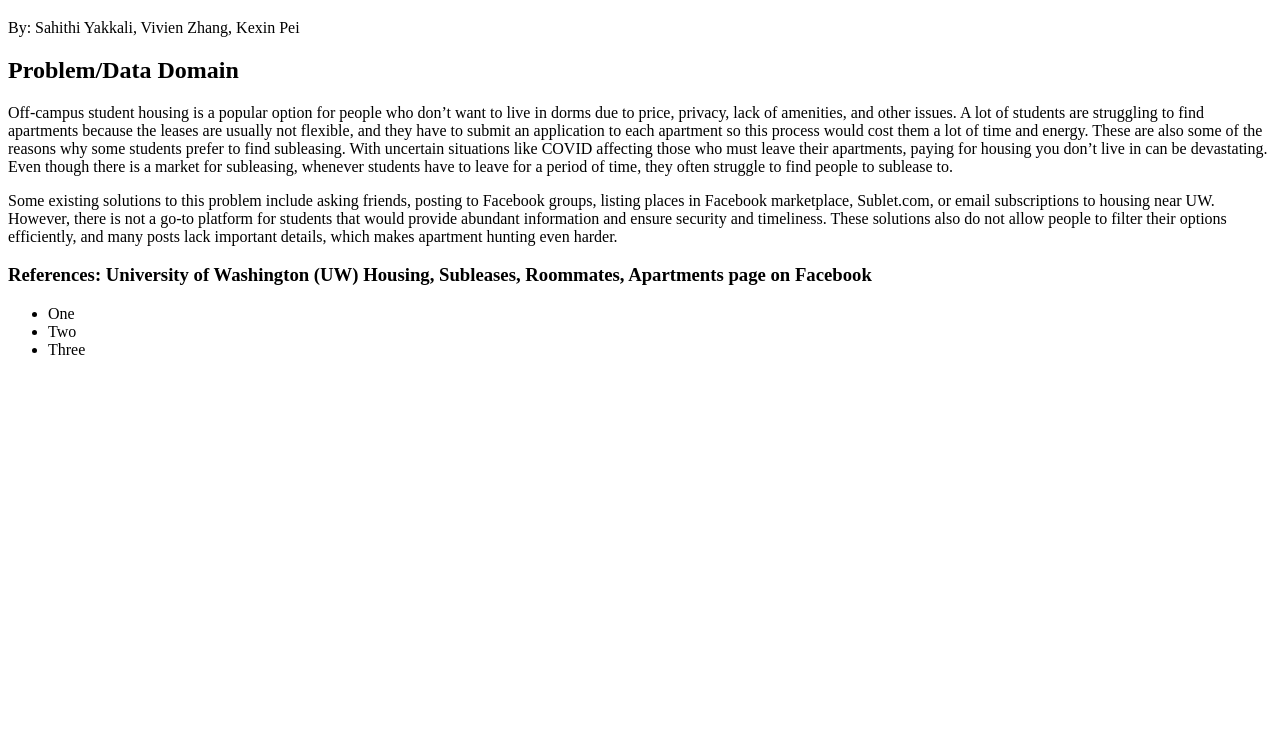
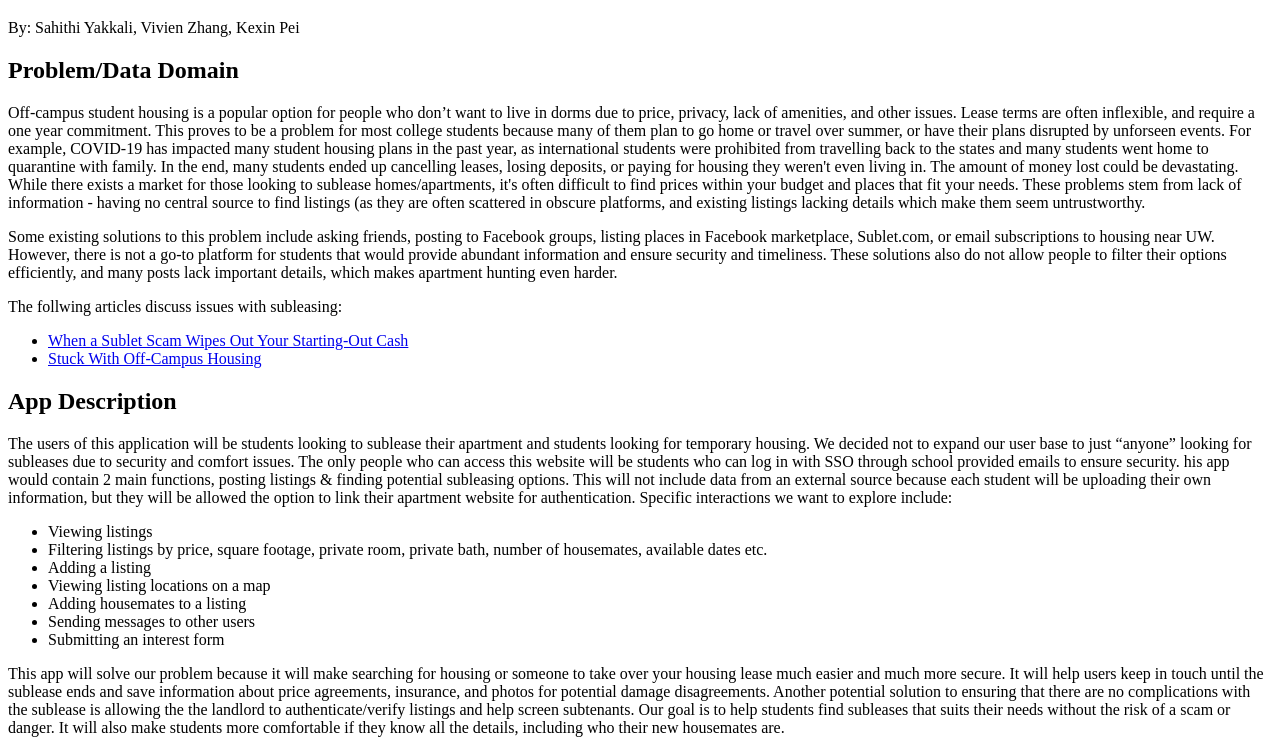
Before and after one commit to KexinPei/info340projectproposal, a website: page proposal.html in a window 1280 px wide. Shown: the part 61-814 px from the top of the page. Drawn offline with Linux system fonts and the light colour scheme.

Commit message:
finished proposal

```diff
--- a/proposal.html
+++ b/proposal.html
@@ -11,22 +11,55 @@
     <main>
         <h1>Project Proposal</h1>
         <p>By: Sahithi Yakkali, Vivien Zhang, Kexin Pei</p>
+
+        <section>
             <h2>Problem/Data Domain</h2>
             <p>Off-campus student housing is a popular option for people who don’t want to live in dorms due to price, privacy, lack of amenities, and other issues.
-            A lot of students are struggling to find apartments because the leases are usually not flexible, and they have to submit an application to each
-            apartment so this process would cost them a lot of time and energy. These are also some of the reasons why some students prefer to find subleasing.
-            With uncertain situations like COVID affecting those who must leave their apartments, paying for housing you don’t live in can be devastating.
-            Even though there is a market for subleasing, whenever students have to leave for a period of time, they often struggle to find people to sublease to. </p>
+                Lease terms are often inflexible, and require a one year commitment. This proves to be a problem for most college students because many of them plan
+                to go home or travel over summer, or have their plans disrupted by unforseen events. For example, COVID-19 has impacted many student housing plans in
+                the past year, as international students were prohibited from travelling back to the states and many students went home to quarantine with family. In
+                the end, many students ended up cancelling leases, losing deposits, or paying for housing they weren't even living in. The amount of money lost could
+                be devastating. While there exists a market for those looking to sublease homes/apartments, it's often difficult to find prices within your budget and places
+                that fit your needs. These problems stem from lack of information - having no central source to find listings (as they are often scattered in obscure
+                platforms, and existing listings lacking details which make them seem untrustworthy. </p>
             <p>Some existing solutions to this problem include asking friends, posting to Facebook groups, listing places in Facebook marketplace, Sublet.com,
                 or email subscriptions to housing near UW. However, there is not a go-to platform for students that would provide abundant information and ensure
                 security and timeliness. These solutions also do not allow people to filter their options efficiently, and many posts lack important details, which
                 makes apartment hunting even harder. </p>
-        <h3>References: University of Washington (UW) Housing, Subleases, Roommates, Apartments page on Facebook</h3>
+            <p>
+                The follwing articles discuss issues with subleasing:
                 <ul>
-            <li>One</li>
-            <li>Two</li>
-            <li>Three</li>
+                    <li><a href="https://www.wsj.com/articles/when-a-sublet-scam-wipes-out-your-starting-out-cash-11568280605">When a Sublet Scam Wipes Out Your Starting-Out Cash</a></li>
+                    <li><a href="https://www.insidehighered.com/news/2020/05/01/students-campus-housing-struggle-make-rent">Stuck With Off-Campus Housing</a></li>
                 </ul>
+            </p>
+        </section>
+        <section>
+            <h2>App Description</h2>
+            <p>The users of this application will be students looking to sublease their apartment and students looking for temporary housing. We decided not to
+                expand our user base to just “anyone” looking for subleases due to security and comfort issues. The only people who can access this website will
+                be students who can log in with SSO through school provided emails to ensure security. his app would contain 2 main functions, posting listings
+                & finding potential subleasing options. This will not include data from an external source because each student will be uploading their own
+                information, but they will be allowed the option to link their apartment website for authentication. Specific interactions we want to explore include:
+            </p>
+            <ul>
+                <li>Viewing listings</li>
+                <li>Filtering listings by price, square footage, private room, private bath, number of housemates, available dates etc.</li>
+                <li>Adding a listing</li>
+                <li>Viewing listing locations on a map</li>
+                <li>Adding housemates to a listing</li>
+                <li>Sending messages to other users</li>
+                <li>Submitting an interest form</li>
+            </ul>
+            <p>
+                This app will solve our problem because it will make searching for housing or someone to take over your housing lease much easier and
+                much more secure. It will help users keep in touch until the sublease ends and save information about price agreements, insurance, and photos for
+                potential damage disagreements. Another potential solution to ensuring that there are no complications with the sublease is allowing the
+                the landlord to authenticate/verify listings and help screen subtenants. Our goal is to help students find subleases that suits their needs
+                without the risk of a scam or danger. It will also make students more comfortable if they know all the details, including who their new housemates
+                are.
+            </p>
+        </section>
     </main>
 </body>
 </html>
```
Lines whose indentation alone changed are shown as unchanged.
